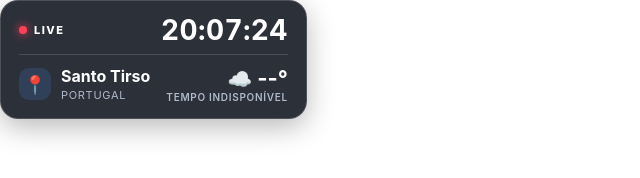
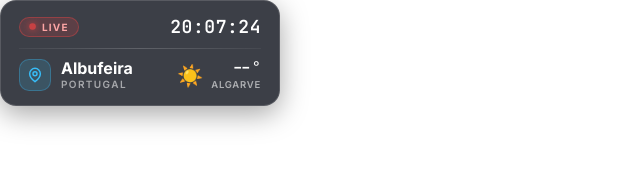
Before and after one commit to gustavoralmos/localizacao-gt, a plain HTML site: page index.html in a window 1280 px wide. Shown: the whole page, without its empty margins (0-640 px from the left). Drawn offline with Linux system fonts and the light colour scheme; no server answers.

Commit message:
index.html

```diff
--- a/index.html
+++ b/index.html
@@ -1,87 +1,272 @@
-<!doctype html>
-<html lang="pt">
+<!DOCTYPE html>
+<html lang="pt-PT">
 <head>
-<meta charset="utf-8">
-<meta name="viewport" content="width=device-width, initial-scale=1">
-<title>Moblin Live Overlay</title>
+  <meta charset="UTF-8" />
+  <meta name="viewport" content="width=device-width, initial-scale=1.0" />
+  <title>Moblin Live Overlay — Albufeira</title>
+  <link rel="preconnect" href="https://fonts.googleapis.com">
+  <link rel="preconnect" href="https://fonts.gstatic.com" crossorigin>
+  <link href="https://fonts.googleapis.com/css2?family=Inter:wght@500;600;700&family=JetBrains+Mono:wght@600&display=swap" rel="stylesheet">
   <style>
-  * { box-sizing: border-box; }
-  html, body { margin: 0; width: 100%; height: 100%; background: transparent; overflow: hidden; }
-  body { font-family: -apple-system, BlinkMacSystemFont, "Segoe UI", sans-serif; color: #fff; }
+    * {
+      box-sizing: border-box;
+      margin: 0;
+      padding: 0;
+    }
+
+    html, body {
+      width: 100%;
+      height: 100%;
+      background: transparent;
+      font-family: 'Inter', -apple-system, BlinkMacSystemFont, sans-serif;
+      color: #ffffff;
+      overflow: hidden;
+      -webkit-font-smoothing: antialiased;
+    }
+
     .widget {
-    display: inline-flex; flex-direction: column; gap: 10px;
-    min-width: 290px; padding: 15px 18px;
-    background: rgba(10, 15, 25, .86);
-    border: 1px solid rgba(255,255,255,.16);
-    border-radius: 18px;
-    box-shadow: 0 8px 28px rgba(0,0,0,.28);
-    backdrop-filter: blur(12px); -webkit-backdrop-filter: blur(12px);
+      display: inline-flex;
+      flex-direction: column;
+      gap: 10px;
+      padding: 14px 18px;
+      min-width: 280px;
+      background: rgba(12, 16, 26, 0.80);
+      backdrop-filter: blur(14px);
+      -webkit-backdrop-filter: blur(14px);
+      border: 1px solid rgba(255, 255, 255, 0.14);
+      border-radius: 16px;
+      box-shadow: 0 8px 28px rgba(0, 0, 0, 0.35);
     }
-  .top { display:flex; align-items:center; justify-content:space-between; gap:18px; }
-  .live { display:flex; align-items:center; gap:7px; font-size:11px; font-weight:800; letter-spacing:1.5px; color:#fff; }
-  .dot { width:8px; height:8px; border-radius:50%; background:#ff4058; box-shadow:0 0 10px #ff4058; }
-  #clock { font-size:28px; line-height:1; font-weight:750; letter-spacing:.4px; font-variant-numeric:tabular-nums; }
-  .line { height:1px; background:rgba(255,255,255,.14); }
-  .bottom { display:flex; align-items:center; justify-content:space-between; gap:16px; }
-  .place { display:flex; align-items:center; gap:10px; }
-  .pin { width:32px; height:32px; display:grid; place-items:center; border-radius:10px; background:rgba(67,145,255,.16); font-size:18px; }
-  .city { font-size:16px; font-weight:700; }
-  .country { margin-top:2px; color:#aeb9ca; font-size:11px; letter-spacing:.7px; }
-  .weather { text-align:right; font-size:22px; font-weight:700; white-space:nowrap; }
-  .weather small { display:block; color:#aeb9ca; font-size:10px; font-weight:600; letter-spacing:.7px; }
-  .weather-icon { font-size:20px; margin-right:5px; }
+
+    .top-bar {
+      display: flex;
+      align-items: center;
+      justify-content: space-between;
+      gap: 16px;
+    }
+
+    .live-badge {
+      display: inline-flex;
+      align-items: center;
+      gap: 6px;
+      background: rgba(239, 68, 68, 0.18);
+      border: 1px solid rgba(239, 68, 68, 0.38);
+      color: #fca5a5;
+      font-size: 10px;
+      font-weight: 700;
+      letter-spacing: 0.12em;
+      padding: 3px 9px;
+      border-radius: 999px;
+      text-transform: uppercase;
+    }
+
+    .live-dot {
+      width: 7px;
+      height: 7px;
+      border-radius: 50%;
+      background-color: #ef4444;
+      box-shadow: 0 0 8px #ef4444;
+      animation: pulse 1.8s infinite ease-in-out;
+    }
+
+    .clock {
+      font-family: 'JetBrains Mono', monospace;
+      font-size: 18px;
+      font-weight: 600;
+      color: #ffffff;
+      letter-spacing: 0.03em;
+    }
+
+    .divider {
+      height: 1px;
+      width: 100%;
+      background: linear-gradient(
+        90deg,
+        rgba(255, 255, 255, 0.05) 0%,
+        rgba(255, 255, 255, 0.18) 50%,
+        rgba(255, 255, 255, 0.05) 100%
+      );
+    }
+
+    .bottom-bar {
+      display: flex;
+      align-items: center;
+      justify-content: space-between;
+      gap: 18px;
+    }
+
+    .location {
+      display: flex;
+      align-items: center;
+      gap: 10px;
+    }
+
+    .pin-icon {
+      display: flex;
+      align-items: center;
+      justify-content: center;
+      width: 32px;
+      height: 32px;
+      border-radius: 10px;
+      background: rgba(56, 189, 248, 0.16);
+      border: 1px solid rgba(56, 189, 248, 0.3);
+      color: #38bdf8;
+      flex-shrink: 0;
+    }
+
+    .city-info {
+      display: flex;
+      flex-direction: column;
+      line-height: 1.15;
+    }
+
+    .city-name {
+      font-size: 16px;
+      font-weight: 700;
+      color: #ffffff;
+    }
+
+    .country-name {
+      font-size: 10px;
+      font-weight: 600;
+      letter-spacing: 0.14em;
+      color: rgba(255, 255, 255, 0.55);
+      margin-top: 2px;
+      text-transform: uppercase;
+    }
+
+    .weather {
+      display: flex;
+      align-items: center;
+      gap: 8px;
+      text-align: right;
+    }
+
+    .weather-icon {
+      font-size: 21px;
+      line-height: 1;
+    }
+
+    .weather-details {
+      display: flex;
+      flex-direction: column;
+      align-items: flex-end;
+      line-height: 1.15;
+    }
+
+    .temp {
+      font-family: 'JetBrains Mono', monospace;
+      font-size: 16px;
+      font-weight: 600;
+      color: #ffffff;
+    }
+
+    .condition {
+      font-size: 9.5px;
+      font-weight: 600;
+      letter-spacing: 0.08em;
+      color: rgba(255, 255, 255, 0.58);
+      text-transform: uppercase;
+      margin-top: 2px;
+    }
+
+    @keyframes pulse {
+      0%, 100% { opacity: 1; transform: scale(1); }
+      50% { opacity: 0.35; transform: scale(0.85); }
+    }
   </style>
 </head>
 <body>
   <main class="widget">
-    <div class="top">
-      <div class="live"><span class="dot"></span> LIVE</div>
-      <div id="clock">--:--:--</div>
+    <div class="top-bar">
+      <div class="live-badge">
+        <span class="live-dot"></span>
+        LIVE
       </div>
-    <div class="line"></div>
-    <div class="bottom">
-      <div class="place">
-        <div class="pin">📍</div>
-        <div><div class="city">Santo Tirso</div><div class="country">PORTUGAL</div></div>
+      <div class="clock" id="clock">--:--:--</div>
     </div>
-      <div class="weather"><span id="weatherIcon" class="weather-icon">☁️</span><span id="temp">--°</span><small id="condition">A CARREGAR</small></div>
+
+    <div class="divider"></div>
+
+    <div class="bottom-bar">
+      <div class="location">
+        <div class="pin-icon">
+          <svg width="16" height="16" viewBox="0 0 24 24" fill="none" stroke="currentColor" stroke-width="2.2" stroke-linecap="round" stroke-linejoin="round">
+            <path d="M20 10c0 6-8 12-8 12s-8-6-8-12a8 8 0 0 1 16 0Z"/>
+            <circle cx="12" cy="10" r="3"/>
+          </svg>
+        </div>
+        <div class="city-info">
+          <span class="city-name">Albufeira</span>
+          <span class="country-name">Portugal</span>
+        </div>
+      </div>
+
+      <div class="weather">
+        <span class="weather-icon" id="weather-icon">☀️</span>
+        <div class="weather-details">
+          <span class="temp" id="temp">--°</span>
+          <span class="condition" id="condition">A CARREGAR</span>
+        </div>
+      </div>
     </div>
   </main>
+
   <script>
-  const clock = document.getElementById('clock');
     function updateClock() {
-    clock.textContent = new Intl.DateTimeFormat('pt-PT', {
-      timeZone: 'Europe/Lisbon', hour: '2-digit', minute: '2-digit', second: '2-digit',
-      hour12: false
-    }).format(new Date());
+      const now = new Date();
+      document.getElementById('clock').textContent = now.toLocaleTimeString('pt-PT', {
+        timeZone: 'Europe/Lisbon',
+        hour: '2-digit',
+        minute: '2-digit',
+        second: '2-digit'
+      });
     }
-  updateClock(); setInterval(updateClock, 1000);
+    setInterval(updateClock, 1000);
+    updateClock();
 
-  const descriptions = {
-    0:['☀️','CÉU LIMPO'], 1:['🌤️','MAIORITARIAMENTE LIMPO'],
-    2:['⛅','PARCIALMENTE NUBLADO'], 3:['☁️','NUBLADO'],
-    45:['🌫️','NEVOEIRO'], 48:['🌫️','NEVOEIRO'],
-    51:['🌦️','CHUvisco'], 53:['🌦️','CHUvisco'], 55:['🌧️','CHUVA FRACA'],
-    61:['🌧️','CHUVA'], 63:['🌧️','CHUVA'], 65:['🌧️','CHUVA FORTE'],
-    71:['🌨️','NEVE'], 80:['🌦️','AGUACEIROS'], 81:['🌧️','AGUACEIROS'],
-    82:['⛈️','AGUACEIROS FORTES'], 95:['⛈️','TROVOADA']
+    const weatherMap = {
+      0: { icon: '☀️', label: 'CÉU LIMPO' },
+      1: { icon: '🌤️', label: 'POUCO NUBLADO' },
+      2: { icon: '⛅', label: 'PARC. NUBLADO' },
+      3: { icon: '☁️', label: 'NUBLADO' },
+      45: { icon: '🌫️', label: 'NEVOEIRO' },
+      48: { icon: '🌫️', label: 'NEVOEIRO' },
+      51: { icon: '🌦️', label: 'CHUVISCO' },
+      53: { icon: '🌦️', label: 'CHUVISCO' },
+      55: { icon: '🌧️', label: 'CHUVISCO' },
+      61: { icon: '🌧️', label: 'CHUVA FRACA' },
+      63: { icon: '🌧️', label: 'CHUVA' },
+      65: { icon: '⛈️', label: 'CHUVA FORTE' },
+      80: { icon: '🌦️', label: 'AGUACEIROS' },
+      81: { icon: '🌧️', label: 'AGUACEIROS' },
+      82: { icon: '⛈️', label: 'AGUACEIROS' },
+      95: { icon: '⛈️', label: 'TROVOADA' }
     };
+
     async function updateWeather() {
       try {
-      const url = 'https://api.open-meteo.com/v1/forecast?latitude=41.343&longitude=-8.477&current=temperature_2m,weather_code&timezone=Europe%2FLisbon';
-      const response = await fetch(url);
-      if (!response.ok) throw new Error('weather unavailable');
-      const data = await response.json();
-      const current = data.current;
-      const [icon, label] = descriptions[current.weather_code] || ['🌡️','TEMPO ATUAL'];
-      document.getElementById('weatherIcon').textContent = icon;
-      document.getElementById('temp').textContent = `${Math.round(current.temperature_2m)}°`;
-      document.getElementById('condition').textContent = label;
+        const res = await fetch(
+          'https://api.open-meteo.com/v1/forecast?latitude=37.0891&longitude=-8.2479&current=temperature_2m,weather_code,is_day&timezone=Europe%2FLisbon'
+        );
+        const data = await res.json();
+        const temp = Math.round(data.current.temperature_2m);
+        const code = data.current.weather_code;
+        const isDay = data.current.is_day === 1;
+
+        let weatherInfo = weatherMap[code] || { icon: '🌡️', label: 'ESTÁVEL' };
+        let icon = (!isDay && (code === 0 || code === 1)) ? '🌙' : weatherInfo.icon;
+
+        document.getElementById('temp').textContent = `${temp}°`;
+        document.getElementById('condition').textContent = weatherInfo.label;
+        document.getElementById('weather-icon').textContent = icon;
       } catch (e) {
-      document.getElementById('condition').textContent = 'TEMPO INDISPONÍVEL';
+        document.getElementById('condition').textContent = 'ALGARVE';
       }
     }
-  updateWeather(); setInterval(updateWeather, 600000);
+
+    updateWeather();
+    setInterval(updateWeather, 15 * 60 * 1000);
   </script>
 </body>
 </html>
```
Lines whose indentation alone changed are shown as unchanged.
